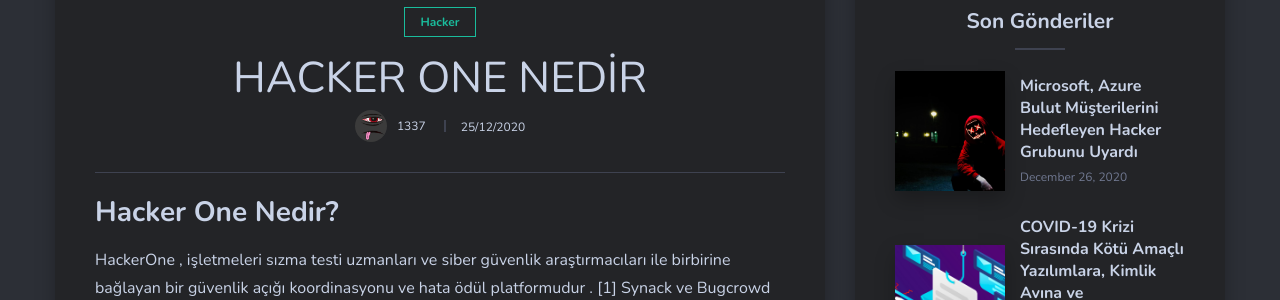
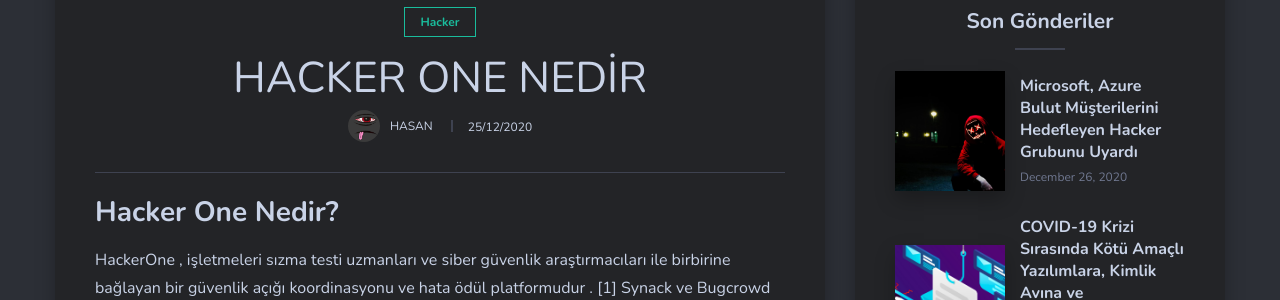
Before and after one commit to 1337software/1337software.github.io, a Jekyll site: the page built from _posts/2020-12-25-hackerone.markdown, in a window 1280 px wide. Shown: the part 758-1058 px from the top of the page. Built offline with Jekyll 4.4.1, drawn with Linux system fonts in a browser that asks for light colours; nearby versions of some CDN libraries.

Commit message:
Update _config.yml

```diff
--- a/_config.yml
+++ b/_config.yml
@@ -9,7 +9,7 @@
 
 #-------------------------------
 # About Section
-author-name:   1337
+author-name:   Hasan
 author-avatar: 09.jpg
 
 
```
